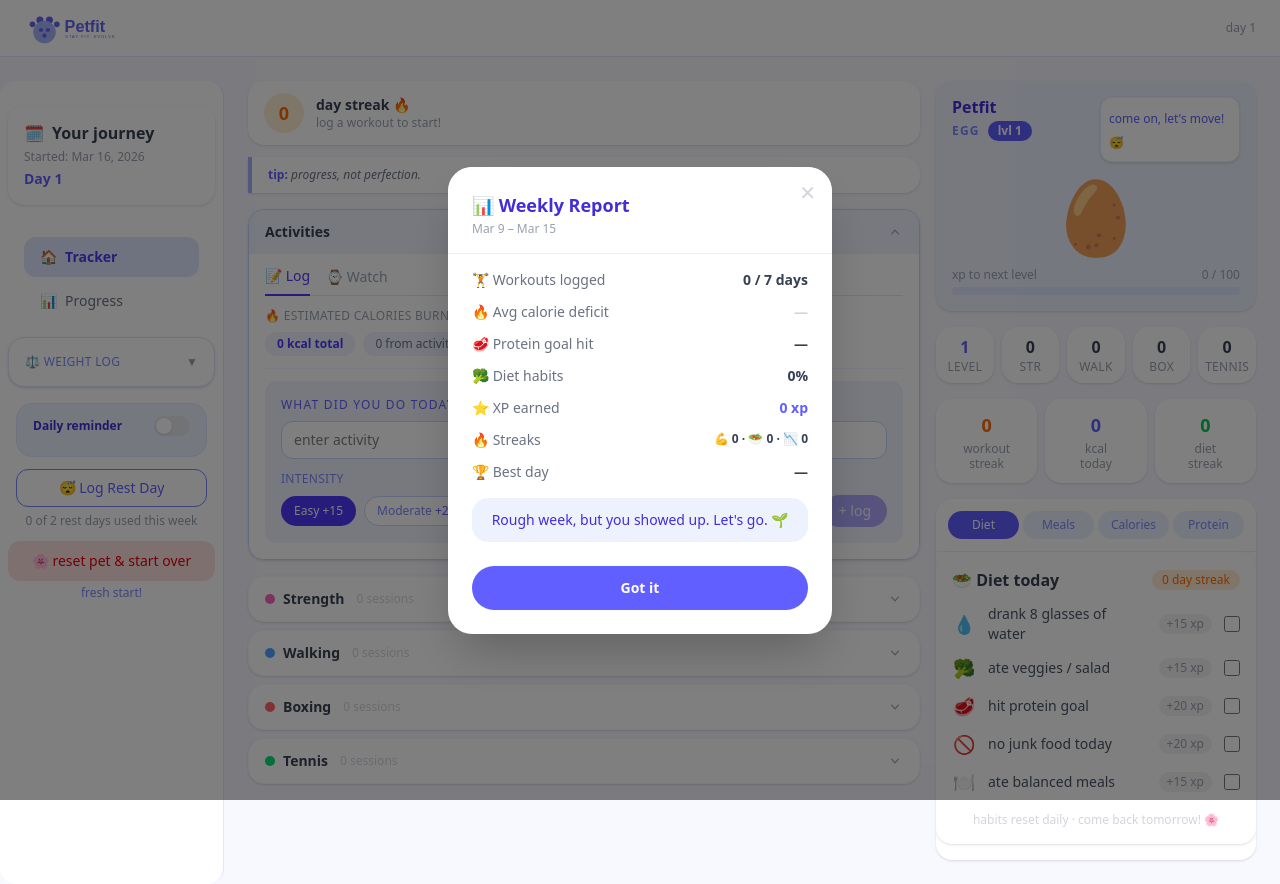
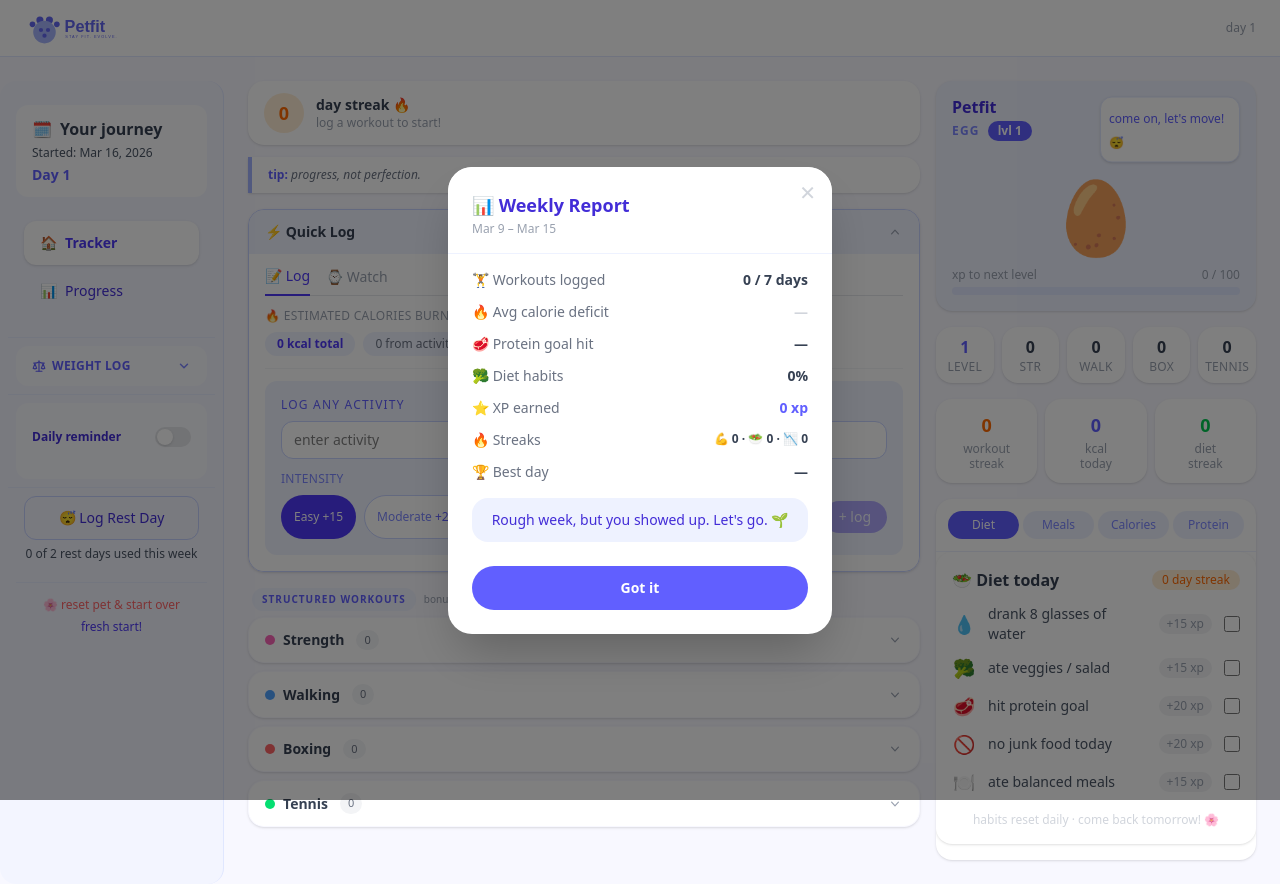
Before and after one commit to benringia/Virtual-Pet-Fitness, a Vue app: page / in a window 1280 px wide. Built offline with nearby package versions, Linux system fonts and the light colour scheme.

Commit message:
UI: minor bug fixes, some feat bug fixes

```diff
--- a/src/App.vue
+++ b/src/App.vue
@@ -5,35 +5,40 @@
     <div class="flex flex-1 overflow-hidden max-w-7xl mx-auto w-full">
 
       <!-- LEFT SIDEBAR (desktop only) -->
-      <aside class="hidden lg:flex flex-col w-56 shrink-0 bg-white border-r border-indigo-100 sticky mt-6 rounded-2xl h-100vh overflow-hidden">
+      <aside class="hidden lg:flex flex-col w-56 shrink-0 bg-indigo-50/50 border-r border-indigo-100 sticky mt-6 rounded-2xl h-100vh overflow-hidden">
         <div class="flex-1 overflow-y-auto px-2 pt-4 lg:pt-6 pb-4 [&::-webkit-scrollbar]:hidden [scrollbar-width:none]">
           <StatsPanel>
             <nav class="p-4 flex flex-col gap-1" aria-label="Main navigation">
               <button
                 @click="activeView = 'tracker'"
-                :class="activeView === 'tracker' ? 'bg-indigo-100 text-indigo-600 font-semibold' : 'text-gray-500 hover:bg-indigo-50'"
-                class="w-full text-left px-4 py-2.5 rounded-xl text-sm transition-colors flex items-center gap-2"
+                :aria-current="activeView === 'tracker' ? 'page' : undefined"
+                :class="activeView === 'tracker' ? 'bg-white shadow-sm text-indigo-600 font-semibold' : 'text-indigo-700 hover:bg-indigo-100/60'"
+                class="w-full text-left px-4 py-2.5 min-h-11 rounded-xl text-sm transition-colors flex items-center gap-2 cursor-pointer"
               ><span>🏠</span> Tracker</button>
               <button
                 @click="activeView = 'progress'"
-                :class="activeView === 'progress' ? 'bg-indigo-100 text-indigo-600 font-semibold' : 'text-gray-500 hover:bg-indigo-50'"
-                class="w-full text-left px-4 py-2.5 rounded-xl text-sm transition-colors flex items-center gap-2"
+                :aria-current="activeView === 'progress' ? 'page' : undefined"
+                :class="activeView === 'progress' ? 'bg-white shadow-sm text-indigo-600 font-semibold' : 'text-indigo-700 hover:bg-indigo-100/60'"
+                class="w-full text-left px-4 py-2.5 min-h-11 rounded-xl text-sm transition-colors flex items-center gap-2 cursor-pointer"
               ><span>📊</span> Progress</button>
             </nav>
+            <div class="border-t border-indigo-100/60 my-2" />
             <WeightLog />
+            <div class="border-t border-indigo-100/60 my-2" />
             <ReminderSettings />
-            <div class="mx-2 mb-3">
+            <div class="border-t border-indigo-100/60 my-2" />
+            <div class="px-4 pb-3">
               <button
                 @click="handleLogRestDay"
                 :disabled="!restDayAllowed"
                 :class="restDayAllowed
-                  ? 'border-indigo-400 text-indigo-500 hover:bg-indigo-50'
-                  : 'border-gray-200 text-gray-300 cursor-not-allowed'"
-                class="w-full py-2 rounded-xl border text-sm font-medium transition-colors"
+                  ? 'text-indigo-700 hover:bg-indigo-100/60'
+                  : 'text-gray-400 cursor-not-allowed'"
+                class="w-full py-2 min-h-11 px-4 rounded-xl text-sm font-medium transition-colors cursor-pointer bg-transparent border border-indigo-200"
               >
                 {{ restLogged ? '✓ Rest day logged' : '😴 Log Rest Day' }}
               </button>
-              <p class="text-xs text-center text-gray-400 mt-1.5">
+              <p class="text-xs text-center text-gray-600 mt-1.5">
                 {{ restDaysThisWeek }} of 2 rest days used this week
               </p>
             </div>
--- a/src/components/CaloriesBurned.vue
+++ b/src/components/CaloriesBurned.vue
@@ -103,6 +103,7 @@ import { ref, computed, watch } from 'vue'
 import { state } from '../store/state.js'
 import { getTodayBurned } from '../utils/calories.js'
 import { getTodayDate } from '../utils/dates.js'
+import { addXP } from '../utils/xp.js'
 
 // Migrate old formats (null or array of numbers) to array of { label, kcal }
 if (!Array.isArray(state.calories.burnedManual)) {
@@ -134,6 +135,7 @@ watch(totalBurned, val => { state.calories.burned = val }, { immediate: true })
 function addManualEntry() {
   if (!canAddEntry.value) return
   state.calories.burnedManual.push({ label: labelInput.value.trim(), kcal: +kcalInput.value })
+  addXP(state, 5)
   labelInput.value = ''
   kcalInput.value = ''
 }
--- a/src/components/ReminderSettings.vue
+++ b/src/components/ReminderSettings.vue
@@ -61,13 +61,13 @@ onUnmounted(() => clearInterval(countdownInterval))
 </script>
 
 <template>
-  <div class="mx-2 mb-3 bg-indigo-50 rounded-2xl px-4 py-3 border border-indigo-100">
-    <div class="flex items-center justify-between mb-2">
+  <div class="bg-white/60 rounded-xl px-4 py-3 mx-2">
+    <div class="flex items-center justify-between min-h-11 mb-2">
       <span class="text-xs font-semibold text-indigo-700">Daily reminder</span>
       <button
         @click="onToggle"
         :class="state.reminder.enabled ? 'bg-indigo-500' : 'bg-gray-200'"
-        class="relative inline-flex h-5 w-9 shrink-0 rounded-full transition-colors focus-visible:outline focus-visible:outline-2 focus-visible:outline-indigo-500"
+        class="relative inline-flex h-5 w-9 shrink-0 rounded-full transition-colors focus-visible:outline focus-visible:outline-2 focus-visible:outline-indigo-500 cursor-pointer"
         role="switch"
         :aria-checked="state.reminder.enabled"
         aria-label="Enable daily reminder"
@@ -83,17 +83,17 @@ onUnmounted(() => clearInterval(countdownInterval))
       <input
         v-model="state.reminder.time"
         type="time"
-        class="w-full text-xs rounded-xl border border-indigo-200 bg-white px-3 py-1.5 text-indigo-700 focus:outline-none focus:ring-2 focus:ring-indigo-300"
+        class="w-full text-xs rounded-xl border border-indigo-200 bg-white px-3 py-2.5 text-indigo-700 focus:outline-none focus:ring-2 focus:ring-indigo-300"
         aria-label="Reminder time"
       />
 
-      <p class="text-xs text-indigo-400">We'll remind you to log before the day resets</p>
-      <p v-if="state.currentDate !== null" class="text-xs text-indigo-300">{{ resetCountdown }}</p>
+      <p class="text-xs text-indigo-600">We'll remind you to log before the day resets</p>
+      <p v-if="state.currentDate !== null" class="text-xs text-indigo-600">{{ resetCountdown }}</p>
 
       <button
         v-if="permission === 'default'"
         @click="onRequestPermission"
-        class="w-full text-xs bg-indigo-500 hover:bg-indigo-600 text-white rounded-xl py-1.5 transition-colors"
+        class="w-full text-xs bg-indigo-500 hover:bg-indigo-600 text-white rounded-xl py-2.5 transition-colors cursor-pointer"
       >
         Request notification permission
       </button>
--- a/src/components/StatsPanel.vue
+++ b/src/components/StatsPanel.vue
@@ -1,12 +1,12 @@
 <template>
   <!-- Journey card -->
-  <div class="bg-white rounded-2xl shadow-sm mb-4 px-4 py-4">
+  <div class="bg-white/80 rounded-xl px-4 py-3 mx-2 mb-2">
     <div class="flex items-center gap-2 mb-1">
       <span class="text-base">🗓️</span>
       <h2 class="font-semibold text-gray-700">Your journey</h2>
     </div>
     <template v-if="formattedStart">
-      <p class="text-xs text-gray-400">Started: {{ formattedStart }}</p>
+      <p class="text-xs text-gray-600">Started: {{ formattedStart }}</p>
       <p class="text-sm font-bold text-indigo-500 mt-1">Day {{ dayNumber }}</p>
     </template>
     <p v-else class="text-xs text-gray-400">Log your first activity to start your journey 🌸</p>
@@ -15,14 +15,15 @@
   <slot />
 
   <!-- Reset button -->
+  <div class="border-t border-indigo-100/60 my-2 mx-2" />
   <div class="text-center mb-6">
     <button
       @click="showResetModal = true"
-      class="w-full py-2.5 rounded-xl bg-red-100 hover:bg-red-200 text-red-600 text-sm transition-colors"
+      class="text-xs text-red-400 hover:text-red-500 transition-colors hover:underline underline-offset-2 cursor-pointer"
     >
       🌸 reset pet &amp; start over
     </button>
-    <p class="text-xs text-indigo-400 mt-1">fresh start!</p>
+    <p class="text-xs text-indigo-600 mt-1">fresh start!</p>
   </div>
 
   <!-- Reset confirmation modal -->
--- a/src/components/WeightLog.vue
+++ b/src/components/WeightLog.vue
@@ -1,12 +1,30 @@
 <template>
-  <section class="bg-white rounded-2xl border border-indigo-100 shadow-sm p-4 mb-4">
+  <section class="bg-white/60 rounded-xl px-4 py-3 mx-2">
     <button
       @click="isOpen = !isOpen"
-      class="w-full flex items-center justify-between mb-0 focus:outline-none"
+      class="w-full flex items-center justify-between mb-0 focus:outline-none focus-visible:ring-2 focus-visible:ring-indigo-400 rounded cursor-pointer"
       :aria-expanded="isOpen"
+      aria-controls="weight-log-panel"
     >
-      <h2 class="text-xs font-medium tracking-wide text-indigo-400 uppercase">⚖️ Weight Log</h2>
-      <span class="text-gray-400 text-xs transition-transform duration-200" :class="isOpen ? 'rotate-180' : ''">▼</span>
+      <h2 class="flex items-center gap-1.5 text-xs font-semibold tracking-wide text-indigo-500 uppercase">
+        <!-- Scale icon -->
+        <svg xmlns="http://www.w3.org/2000/svg" viewBox="0 0 24 24" fill="none" stroke="currentColor" stroke-width="2" stroke-linecap="round" stroke-linejoin="round" class="w-3.5 h-3.5 shrink-0" aria-hidden="true">
+          <path d="m16 16 3-8 3 8c-.87.65-1.92 1-3 1s-2.13-.35-3-1Z"/>
+          <path d="m2 16 3-8 3 8c-.87.65-1.92 1-3 1s-2.13-.35-3-1Z"/>
+          <path d="M7 21h10"/>
+          <path d="M12 3v18"/>
+          <path d="M3 7h2c2 0 5-1 7-2 2 1 5 2 7 2h2"/>
+        </svg>
+        Weight Log
+      </h2>
+      <!-- Chevron -->
+      <svg xmlns="http://www.w3.org/2000/svg" viewBox="0 0 24 24" fill="none" stroke="currentColor" stroke-width="2.5" stroke-linecap="round" stroke-linejoin="round"
+        class="w-3.5 h-3.5 text-indigo-400 transition-transform duration-200 shrink-0"
+        :class="isOpen ? 'rotate-180' : ''"
+        aria-hidden="true"
+      >
+        <path d="M6 9l6 6 6-6"/>
+      </svg>
     </button>
 
     <transition
@@ -17,68 +35,82 @@
       leave-from-class="opacity-100 max-h-screen"
       leave-to-class="opacity-0 max-h-0"
     >
-    <div v-show="isOpen" class="mt-3">
+    <div id="weight-log-panel" v-show="isOpen" class="mt-3">
 
       <!-- Inputs + Log button -->
       <div class="flex flex-col gap-2 mb-4">
+        <div class="flex flex-col gap-1">
+          <label for="weight-input" class="text-xs font-medium text-indigo-500 pl-0.5">Today's weight</label>
           <input
+            id="weight-input"
             v-model.number="weightInput"
             type="number"
             min="1"
             step="0.1"
-        placeholder="weight in kg"
-        class="w-full border border-indigo-200 rounded-xl px-3 py-2 text-sm text-gray-400 focus:outline-none focus:border-indigo-400"
+            :placeholder="`e.g. 72.5 ${state.weightUnit}`"
+            class="w-full bg-white border border-indigo-200 rounded-xl px-3 py-2 text-sm text-gray-800 placeholder:text-gray-400 focus:outline-none focus:border-indigo-400 focus:ring-2 focus:ring-indigo-200 transition-shadow"
           />
+        </div>
+        <div class="flex flex-col gap-1">
+          <label for="goal-input" class="text-xs font-medium text-indigo-400 pl-0.5">Goal weight <span class="font-normal text-gray-400">(optional)</span></label>
           <input
+            id="goal-input"
             v-model.number="goalInput"
             type="number"
             min="1"
             step="0.1"
-        placeholder="goal weight in kg"
+            :placeholder="`e.g. 68 ${state.weightUnit}`"
             @change="saveGoal"
-        class="w-full border border-indigo-100 rounded-xl px-3 py-2 text-sm text-gray-400 focus:outline-none focus:border-indigo-300"
+            class="w-full bg-white border border-indigo-200 rounded-xl px-3 py-2 text-sm text-gray-800 placeholder:text-gray-400 focus:outline-none focus:border-indigo-400 focus:ring-2 focus:ring-indigo-200 transition-shadow"
           />
+        </div>
         <button
           @click="handleLog"
           :disabled="!weightInput || weightInput <= 0 || !goalInput || goalInput <= 0"
-        class="w-full bg-indigo-500 disabled:opacity-50 disabled:cursor-not-allowed text-white rounded-xl px-4 py-2 text-xs font-semibold hover:bg-indigo-600 transition-colors"
-      >Log</button>
+          class="w-full bg-indigo-500 disabled:opacity-40 disabled:cursor-not-allowed cursor-pointer text-white rounded-xl px-4 py-2.5 text-sm font-semibold hover:bg-indigo-600 active:bg-indigo-700 transition-colors mt-0.5"
+        >
+          Log Weight
+        </button>
       </div>
 
       <!-- Stats rows -->
-    <div v-if="currentWeight !== null" class="flex flex-col gap-2 mb-4">
-      <div class="bg-indigo-50 rounded-xl px-3 py-2 flex justify-between items-center">
-        <span class="text-xs text-gray-400 uppercase tracking-wide">Current</span>
-        <span class="text-sm font-semibold text-indigo-700">{{ currentWeight }} <span class="text-xs font-normal text-gray-400">{{ state.weightUnit }}</span></span>
+      <div v-if="currentWeight !== null" class="flex flex-col gap-1.5 mb-4">
+        <div class="bg-white/80 border border-indigo-100 rounded-xl px-3 py-2 flex justify-between items-center">
+          <span class="text-xs font-medium text-gray-500 uppercase tracking-wide">Current</span>
+          <span class="text-sm font-bold text-indigo-600">{{ currentWeight }} <span class="text-xs font-normal text-gray-400">{{ state.weightUnit }}</span></span>
         </div>
-      <div v-if="state.weightGoal" class="bg-indigo-50 rounded-xl px-3 py-2 flex justify-between items-center">
-        <span class="text-xs text-gray-400 uppercase tracking-wide">Goal</span>
-        <span class="text-sm font-semibold text-indigo-700">{{ state.weightGoal }} <span class="text-xs font-normal text-gray-400">{{ state.weightUnit }}</span></span>
+        <div v-if="state.weightGoal" class="bg-white/80 border border-indigo-100 rounded-xl px-3 py-2 flex justify-between items-center">
+          <span class="text-xs font-medium text-gray-500 uppercase tracking-wide">Goal</span>
+          <span class="text-sm font-bold text-indigo-600">{{ state.weightGoal }} <span class="text-xs font-normal text-gray-400">{{ state.weightUnit }}</span></span>
         </div>
-      <div v-if="diff !== null" class="rounded-xl px-3 py-2 flex justify-between items-center" :class="diffPositive ? 'bg-orange-50' : 'bg-green-50'">
-        <span class="text-xs text-gray-400 uppercase tracking-wide">Difference</span>
-        <span class="text-sm font-semibold" :class="diffPositive ? 'text-emerald-500' : 'text-red-400'">
-          {{ diffPositive ? '+' : '' }}{{ diff }} <span class="text-xs font-normal">{{ state.weightUnit }}</span>
+        <div v-if="diff !== null" class="rounded-xl px-3 py-2 flex justify-between items-center border"
+          :class="diffPositive ? 'bg-emerald-50/80 border-emerald-200' : 'bg-rose-50/80 border-rose-200'"
+        >
+          <span class="text-xs font-medium text-gray-500 uppercase tracking-wide">To goal</span>
+          <span class="text-sm font-bold" :class="diffPositive ? 'text-emerald-600' : 'text-rose-500'">
+            {{ diffPositive ? '' : '' }}{{ diff > 0 ? '+' : '' }}{{ diff }} <span class="text-xs font-normal">{{ state.weightUnit }}</span>
           </span>
         </div>
       </div>
 
       <!-- Streak badge -->
-    <div v-if="streak > 0" class="flex items-center gap-2 mb-4 bg-yellow-50 border border-yellow-200 rounded-xl px-3 py-2">
-      <span class="text-sm">🔥</span>
-      <span class="text-xs font-semibold text-amber-600">{{ streak }}-day logging streak</span>
-      <span v-if="streak >= 7" class="ml-auto text-xs bg-yellow-200 text-yellow-800 rounded-full px-2 py-0.5 font-bold">+15 XP bonus!</span>
+      <div v-if="streak > 0" class="flex items-center gap-2 mb-4 bg-amber-50 border border-amber-200 rounded-xl px-3 py-2">
+        <svg xmlns="http://www.w3.org/2000/svg" viewBox="0 0 24 24" fill="currentColor" class="w-4 h-4 text-amber-500 shrink-0" aria-hidden="true">
+          <path fill-rule="evenodd" d="M12.963 2.286a.75.75 0 00-1.071-.136 9.742 9.742 0 00-3.539 6.176 7.547 7.547 0 01-1.705-1.715.75.75 0 00-1.152-.082A9 9 0 1015.68 4.534a7.46 7.46 0 01-2.717-2.248zM15.75 14.25a3.75 3.75 0 11-7.313-1.172c.628.465 1.35.81 2.133 1a5.99 5.99 0 011.925-3.545 3.75 3.75 0 013.255 3.717z" clip-rule="evenodd"/>
+        </svg>
+        <span class="text-xs font-semibold text-amber-700">{{ streak }}-day logging streak</span>
+        <span v-if="streak >= 7" class="ml-auto text-xs bg-amber-200 text-amber-800 rounded-full px-2 py-0.5 font-bold">+15 XP</span>
       </div>
 
       <!-- Chart -->
-    <div v-if="last30.length >= 2">
-      <div class="text-xs text-gray-400 mb-2">Last {{ last30.length }} entries</div>
+      <div v-if="last30.length >= 2" class="bg-white/70 border border-indigo-100 rounded-xl p-3">
+        <div class="text-xs font-medium text-gray-500 mb-2">Last {{ last30.length }} entries</div>
         <svg :viewBox="`0 0 ${SVG_W} ${SVG_H}`" class="w-full h-24" aria-hidden="true">
           <!-- Goal line -->
           <line
             v-if="state.weightGoal && goalY !== null"
             :x1="0" :y1="goalY" :x2="SVG_W" :y2="goalY"
-          stroke="#c084fc" stroke-width="1" stroke-dasharray="4 3" opacity="0.6"
+            stroke="#c084fc" stroke-width="1" stroke-dasharray="4 3" opacity="0.7"
           />
           <!-- Trend line -->
           <polyline
@@ -102,7 +134,7 @@
         </svg>
       </div>
 
-    <p v-else-if="!last30.length" class="text-xs text-gray-400 text-center py-2">Log your weight to see your trend chart.</p>
+      <p v-else-if="!last30.length" class="text-xs text-gray-500 text-center py-2">Log your weight to see your trend chart.</p>
 
     </div>
     </transition>
--- a/src/components/WorkoutLogger.vue
+++ b/src/components/WorkoutLogger.vue
@@ -28,11 +28,11 @@
   >
     <!-- Section header -->
     <button
-      class="w-full flex items-center px-4 py-3 transition-colors duration-200"
+      class="w-full flex items-center px-4 py-3 min-h-11 transition-colors duration-200 cursor-pointer"
       :class="showCustom ? 'bg-indigo-50' : 'bg-white'"
       @click="showCustom = !showCustom"
     >
-      <span class="text-sm font-semibold text-gray-700">Activities</span>
+      <span class="text-sm font-semibold text-gray-700">⚡ Quick Log</span>
       <svg
         class="w-4 h-4 text-gray-400 ml-auto transition-transform duration-200"
         :class="{ 'rotate-180': showCustom }"
@@ -47,7 +47,7 @@
       <CaloriesBurned>
         <!-- Activity Logger -->
         <div class="bg-indigo-50 rounded-xl p-4">
-          <p class="text-xs text-indigo-500 uppercase tracking-widest mb-2">What did you do today?</p>
+          <p class="text-xs text-indigo-500 uppercase tracking-widest mb-2">Log any activity</p>
           <input
             v-model="activityName"
             type="text"
@@ -60,7 +60,7 @@
               v-for="sub in CUSTOM_SUBTYPES"
               :key="sub.label"
               @click="selectedCustom = sub"
-              class="text-xs px-3 py-1.5 rounded-full border transition-colors"
+              class="text-xs px-3 py-2 min-h-11 rounded-full border transition-colors cursor-pointer"
               :class="selectedCustom?.label === sub.label
                 ? 'bg-indigo-600 text-white border-transparent'
                 : 'bg-white border-indigo-200 text-indigo-400 hover:border-indigo-400'"
@@ -71,8 +71,8 @@
             <button
               @click="logCustom"
               :disabled="!activityName.trim()"
-              class="px-4 py-1.5 bg-indigo-600 text-white rounded-full text-sm font-medium transition-all duration-150 hover:bg-indigo-700 disabled:opacity-40 disabled:cursor-not-allowed"
-              :class="logged ? 'scale-95 bg-indigo-700' : ''"
+              class="px-4 py-1.5 rounded-full text-sm font-medium transition-all duration-150 text-white cursor-pointer disabled:opacity-40 disabled:cursor-not-allowed"
+              :class="logged ? 'scale-95 bg-green-500' : 'bg-indigo-600 hover:bg-indigo-700'"
             >
               {{ logged ? '✓' : '+ log' }}
             </button>
@@ -82,23 +82,32 @@
     </div>
   </div>
 
+  <!-- Structured workouts section label -->
+  <div class="mb-1.5 mt-1 flex items-center gap-2 px-1">
+    <span class="text-[10px] font-semibold uppercase tracking-widest text-indigo-500 bg-indigo-50 px-2.5 py-1 rounded-full">
+      Structured Workouts
+    </span>
+    <span class="text-[10px] text-gray-400">bonus XP for specific training</span>
+  </div>
+
   <!-- Workout type accordions -->
   <div class="space-y-2 mb-4">
     <div
       v-for="type in MAIN_TYPES"
       :key="type"
-      class="rounded-2xl shadow-sm overflow-hidden border transition-colors duration-200"
-      :class="openWorkout === type ? 'border-indigo-200' : 'border-transparent'"
+      class="rounded-2xl shadow-sm overflow-hidden border transition-all duration-200"
+      :class="openWorkout === type ? 'border border-indigo-100 border-l-4' : 'border border-transparent'"
+      :style="openWorkout === type ? { borderLeftColor: WORKOUT_ACCENT[type] } : {}"
     >
       <!-- Accordion header -->
       <button
-        class="w-full flex items-center gap-2 px-4 py-3 transition-colors duration-200"
+        class="w-full flex items-center gap-2 px-4 py-3 min-h-11 transition-colors duration-200 cursor-pointer"
         :class="openWorkout === type ? 'bg-indigo-50' : 'bg-white'"
         @click="openWorkout = openWorkout === type ? null : type"
       >
         <span class="w-2.5 h-2.5 rounded-full shrink-0" :class="WORKOUT_META[type].dot" />
         <span class="text-sm font-semibold text-gray-700">{{ type }}</span>
-        <span class="text-xs text-gray-300 ml-1">{{ sessionCounts[type] }} sessions</span>
+        <span class="text-[11px] bg-gray-100 text-gray-500 px-2 py-0.5 rounded-full font-medium ml-1">{{ sessionCounts[type] }}</span>
         <svg
           class="w-4 h-4 text-gray-400 ml-auto transition-transform duration-200"
           :class="{ 'rotate-180': openWorkout === type }"
@@ -109,29 +118,30 @@
       </button>
 
       <!-- Accordion body -->
-      <div v-if="openWorkout === type" class="bg-white px-4 pb-3">
+      <div v-if="openWorkout === type" class="bg-white px-4 pb-3 border-t border-indigo-100">
         <!-- XP progress bar -->
-        <div class="mb-2">
-          <div class="flex justify-between text-xs text-gray-400 mb-1">
-            <span>{{ todayXP[type] }} / {{ WORKOUT_CAP }} xp today</span>
+        <div class="mb-3 mt-1">
+          <div class="flex items-center justify-between mb-1.5">
+            <span class="text-xs font-medium text-gray-500">XP today</span>
+            <span class="text-xs font-semibold text-indigo-600">{{ todayXP[type] }}<span class="text-gray-400 font-normal"> / {{ WORKOUT_CAP }}</span></span>
           </div>
-          <div class="w-full bg-indigo-100 rounded-full h-1">
+          <div class="w-full bg-indigo-100 rounded-full h-2">
             <div
-              class="bg-indigo-500 h-1 rounded-full transition-all duration-300"
+              class="bg-indigo-500 h-2 rounded-full transition-all duration-300"
               :style="{ width: Math.min((todayXP[type] / WORKOUT_CAP) * 100, 100) + '%' }"
             />
           </div>
         </div>
 
         <!-- Sub-type pills -->
-        <div class="flex flex-wrap gap-1">
+        <div class="flex flex-wrap gap-1.5">
           <button
             v-for="sub in WORKOUT_SUBTYPES[type]"
             :key="sub.label"
             @click="logWorkout(type, sub)"
-            class="text-xs px-2 py-1 rounded-full bg-indigo-50 text-gray-600 hover:bg-indigo-100 hover:text-indigo-600 transition-colors"
+            class="text-xs px-3 py-2 min-h-11 rounded-full bg-white border border-indigo-100 shadow-sm text-gray-700 hover:border-indigo-400 hover:text-indigo-600 transition-colors cursor-pointer"
           >
-            {{ sub.label }} <span class="text-indigo-500">+{{ sub.xp }}</span>
+            {{ sub.label }} <span class="text-indigo-500 font-medium">+{{ sub.xp }}</span>
           </button>
         </div>
       </div>
@@ -157,6 +167,13 @@ const STREAK_MESSAGES = { 7: 'One week of consistency', 14: 'Two weeks strong',
 const STREAK_EMOJIS = { 7: '🔥', 14: '💫', 30: '👑' }
 
 const MAIN_TYPES = ['Strength', 'Walking', 'Boxing', 'Tennis']
+
+const WORKOUT_ACCENT = {
+  Strength: '#f472b6',
+  Walking:  '#60a5fa',
+  Boxing:   '#f87171',
+  Tennis:   '#4ade80',
+}
 
 const CUSTOM_SUBTYPES = [
   { label: 'Easy',     xp: 15 },
```
Also changed, not shown: .claude/session-log.txt, .claude/settings.local.json. Lines whose indentation alone changed are shown as unchanged.
